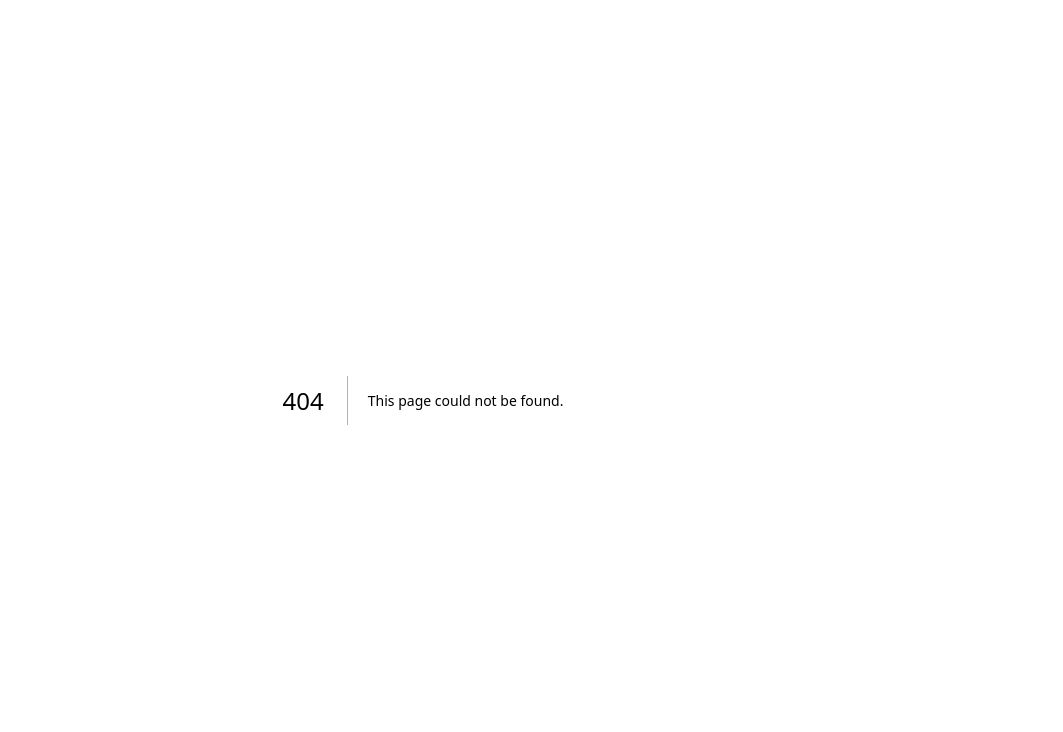
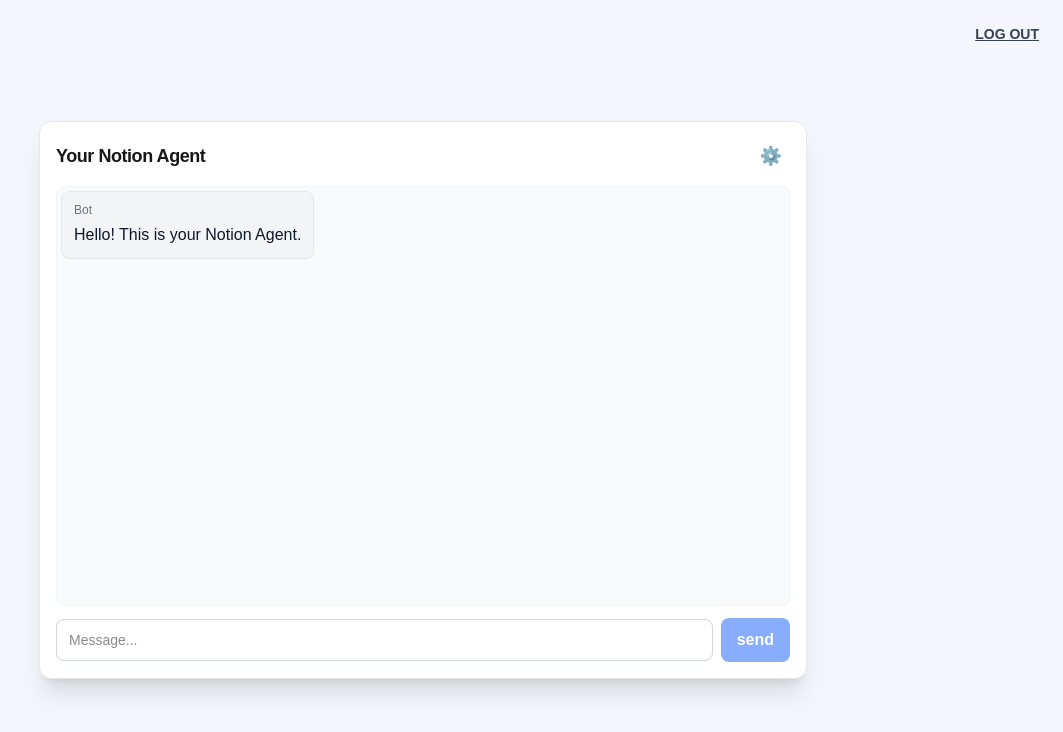
Before and after one commit to jonitox/NotionAgent-FE, a Next.js app: page /chat in a window 1280 px wide. Before the commit this address had no page. Shown: the top 732 px of the page, without its empty margins (217-1280 px from the left). Built offline with nearby package versions, Linux system fonts and the light colour scheme.

Commit message:
add chat

```diff
--- /dev/null
+++ b/app/chat/page.tsx
@@ -0,0 +1,160 @@
+'use client'
+
+import type { FormEvent } from 'react'
+import { useState, useEffect } from 'react'
+import { useRouter } from 'next/navigation'
+import SettingsModal from '@/components/SettingsModal'
+
+type Message = {
+	id: number
+	role: 'user' | 'bot'
+	text: string
+}
+
+type Settings = {
+	openaiApiKey: string
+	notionApiKey: string
+	notionPageId: string
+}
+
+const seedMessages: Message[] = [
+	{ id: 1, role: 'bot', text: 'Hello! This is your Notion Agent.' },
+]
+
+export default function ChatPage() {
+	const router = useRouter()
+	const [messages, setMessages] = useState<Message[]>(seedMessages)
+	const [input, setInput] = useState('')
+	const [showModal, setShowModal] = useState(false)
+	const [settings, setSettings] = useState<Settings>({
+		openaiApiKey: '',
+		notionApiKey: '',
+		notionPageId: '',
+	})
+	const [tempSettings, setTempSettings] = useState<Settings>({
+		openaiApiKey: '',
+		notionApiKey: '',
+		notionPageId: '',
+	})
+
+	useEffect(() => {
+		const saved = localStorage.getItem('notionAgentSettings')
+		if (saved) {
+			const parsedSettings = JSON.parse(saved)
+			setSettings(parsedSettings)
+			setTempSettings(parsedSettings)
+		}
+	}, [])
+
+	const handleSubmit = (e: FormEvent<HTMLFormElement>) => {
+		e.preventDefault()
+		const text = input.trim()
+		if (!text) return
+
+		const userMessage: Message = { id: Date.now(), role: 'user', text }
+		setMessages((prev) => [...prev, userMessage])
+		setInput('')
+
+		setTimeout(() => {
+			setMessages((prev) => [
+				...prev,
+				{
+					id: Date.now(),
+					role: 'bot',
+					text: `봇이 반복합니다: ${text}`,
+				},
+			])
+		}, 300)
+	}
+
+	const handleOpenModal = () => {
+		setShowModal(true)
+	}
+
+	const handleCloseModal = () => {
+		setShowModal(false)
+		setTempSettings(settings)
+	}
+
+	const handleSettingChange = (key: keyof Settings, value: string) => {
+		setTempSettings((prev) => ({
+			...prev,
+			[key]: value,
+		}))
+	}
+
+	const handleSaveSettings = () => {
+		setSettings(tempSettings)
+		localStorage.setItem('notionAgentSettings', JSON.stringify(tempSettings))
+		setShowModal(false)
+	}
+
+	const handleLogout = () => {
+		localStorage.removeItem('notionAgentSettings')
+		router.push('/login')
+	}
+
+	return (
+		<main className="min-h-screen flex items-center justify-center bg-[#f4f6fb] p-6">
+			<button
+				onClick={handleLogout}
+				className="fixed top-6 right-6 text-sm font-semibold text-gray-700 underline hover:text-gray-900 focus:outline-none"
+				title="Logout"
+			>
+				LOG OUT
+			</button>
+
+			<section className="w-full max-w-3xl bg-white rounded-xl shadow-xl flex flex-col gap-3 p-4 border border-gray-200">
+				<div className="flex items-center justify-between">
+					<header className="text-lg font-bold tracking-tight">Your Notion Agent</header>
+					<button
+						onClick={handleOpenModal}
+						className="text-lg px-2 py-1 rounded-md hover:bg-gray-100 transition-colors"
+					>
+						⚙️
+					</button>
+				</div>
+
+				<div className="h-[420px] overflow-y-auto p-1 flex flex-col space-y-2.5 bg-gray-50 border border-gray-100 rounded-lg">
+					{messages.map((message) => (
+						<article
+							key={message.id}
+							className={`max-w-[80%] px-3 py-2.5 rounded-lg leading-relaxed flex flex-col gap-1 break-words text-slate-900 border ${
+								message.role === 'user'
+									? 'self-end bg-sky-100 border-sky-200'
+									: 'self-start bg-gray-100 border-gray-200'
+							}`}
+						>
+							<div className="text-xs text-gray-500">{message.role === 'user' ? 'You' : 'Bot'}</div>
+							<div>{message.text}</div>
+						</article>
+					))}
+				</div>
+
+				<form className="flex items-center gap-2" onSubmit={handleSubmit}>
+					<input
+						className="flex-1 px-3 py-2.5 rounded-lg border border-gray-300 outline-none text-sm focus:ring-2 focus:ring-blue-500"
+						placeholder="Message..."
+						value={input}
+						onChange={(e) => setInput(e.target.value)}
+					/>
+					<button
+						className="px-4 py-2.5 rounded-lg bg-blue-600 hover:bg-blue-700 text-white font-semibold transition-colors disabled:opacity-50 disabled:cursor-not-allowed"
+						type="submit"
+						disabled={!input.trim()}
+					>
+						send
+					</button>
+				</form>
+			</section>
+
+			<SettingsModal
+				isOpen={showModal}
+				settings={tempSettings}
+				onClose={handleCloseModal}
+				onSave={handleSaveSettings}
+				onChange={handleSettingChange}
+			/>
+		</main>
+	)
+}
--- /dev/null
+++ b/components/SettingsModal.tsx
@@ -0,0 +1,149 @@
+import type { CSSProperties } from 'react'
+
+type Settings = {
+	openaiApiKey: string
+	notionApiKey: string
+	notionPageId: string
+}
+
+interface SettingsModalProps {
+	isOpen: boolean
+	settings: Settings
+	onClose: () => void
+	onSave: () => void
+	onChange: (key: keyof Settings, value: string) => void
+}
+
+export default function SettingsModal({
+	isOpen,
+	settings,
+	onClose,
+	onSave,
+	onChange,
+}: SettingsModalProps) {
+	if (!isOpen) return null
+
+	return (
+		<div style={styles.modalOverlay} onClick={onClose}>
+			<div style={styles.modal} onClick={(e) => e.stopPropagation()}>
+				<h2 style={styles.modalTitle}>Settings</h2>
+
+				<div style={styles.settingGroup}>
+					<label style={styles.label}>OpenAI API Key</label>
+					<input
+						type="password"
+						value={settings.openaiApiKey}
+						onChange={(e) => onChange('openaiApiKey', e.target.value)}
+						style={styles.settingInput}
+						placeholder="sk-..."
+					/>
+				</div>
+
+				<div style={styles.settingGroup}>
+					<label style={styles.label}>Notion API Key</label>
+					<input
+						type="password"
+						value={settings.notionApiKey}
+						onChange={(e) => onChange('notionApiKey', e.target.value)}
+						style={styles.settingInput}
+						placeholder="ntn_..."
+					/>
+				</div>
+
+				<div style={styles.settingGroup}>
+					<label style={styles.label}>Notion Page ID</label>
+					<input
+						type="text"
+						value={settings.notionPageId}
+						onChange={(e) => onChange('notionPageId', e.target.value)}
+						style={styles.settingInput}
+						placeholder="Page ID"
+					/>
+				</div>
+
+				<div style={styles.modalButtonGroup}>
+					<button onClick={onSave} style={styles.saveButton}>
+						Save
+					</button>
+					<button onClick={onClose} style={styles.cancelButton}>
+						Cancel
+					</button>
+				</div>
+			</div>
+		</div>
+	)
+}
+
+const styles: Record<string, CSSProperties> = {
+	modalOverlay: {
+		position: 'fixed',
+		top: 0,
+		left: 0,
+		right: 0,
+		bottom: 0,
+		background: 'rgba(0, 0, 0, 0.5)',
+		display: 'flex',
+		justifyContent: 'center',
+		alignItems: 'center',
+		zIndex: 1000,
+	},
+	modal: {
+		background: '#ffffff',
+		borderRadius: '12px',
+		padding: '24px',
+		width: 'min(400px, 90%)',
+		boxShadow: '0 20px 60px rgba(0, 0, 0, 0.15)',
+		border: '1px solid #e5e7eb',
+	},
+	modalTitle: {
+		fontSize: '20px',
+		fontWeight: 700,
+		marginBottom: '20px',
+		color: '#111827',
+	},
+	settingGroup: {
+		marginBottom: '16px',
+		display: 'flex',
+		flexDirection: 'column',
+		gap: '6px',
+	},
+	label: {
+		fontSize: '14px',
+		fontWeight: 600,
+		color: '#374151',
+	},
+	settingInput: {
+		padding: '10px 12px',
+		borderRadius: '8px',
+		border: '1px solid #d1d5db',
+		fontSize: '14px',
+		outline: 'none',
+		transition: 'border 0.2s ease',
+	},
+	modalButtonGroup: {
+		display: 'flex',
+		gap: '8px',
+		justifyContent: 'flex-end',
+		marginTop: '24px',
+	},
+	saveButton: {
+		padding: '10px 16px',
+		borderRadius: '8px',
+		border: 'none',
+		background: '#2563eb',
+		color: '#ffffff',
+		fontWeight: 600,
+		cursor: 'pointer',
+		transition: 'background 0.2s ease',
+	},
+	cancelButton: {
+		padding: '10px 16px',
+		borderRadius: '8px',
+		border: '1px solid #d1d5db',
+		background: '#ffffff',
+		color: '#374151',
+		fontWeight: 600,
+		cursor: 'pointer',
+		transition: 'background 0.2s ease',
+	},
+}
```
